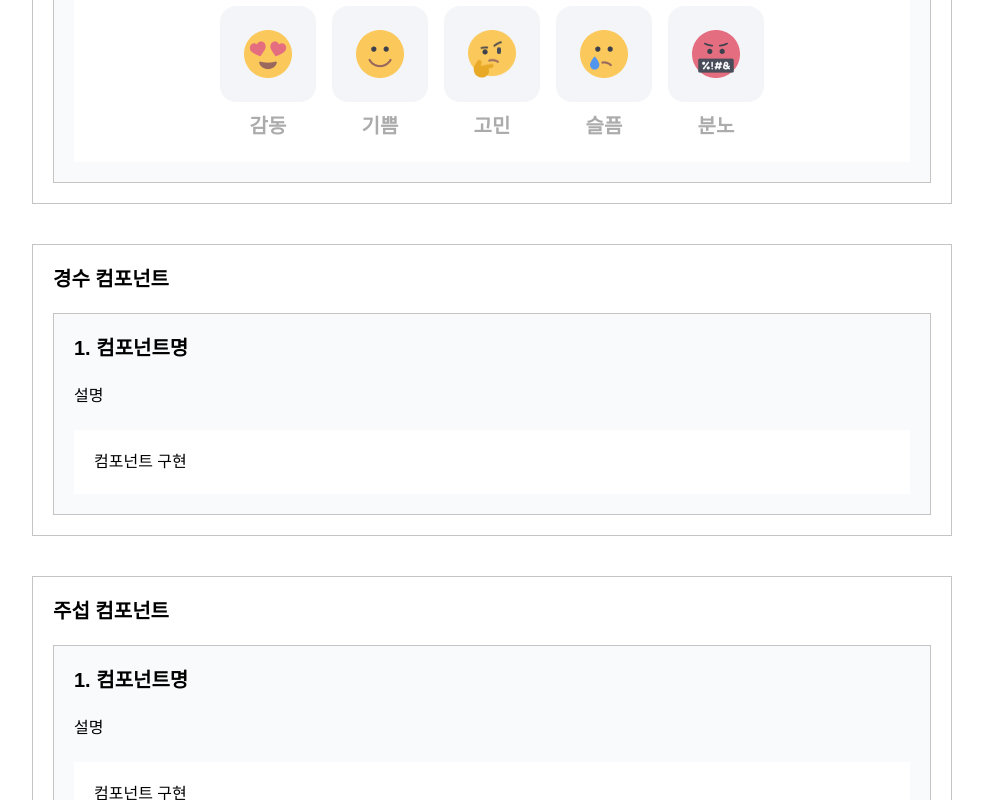
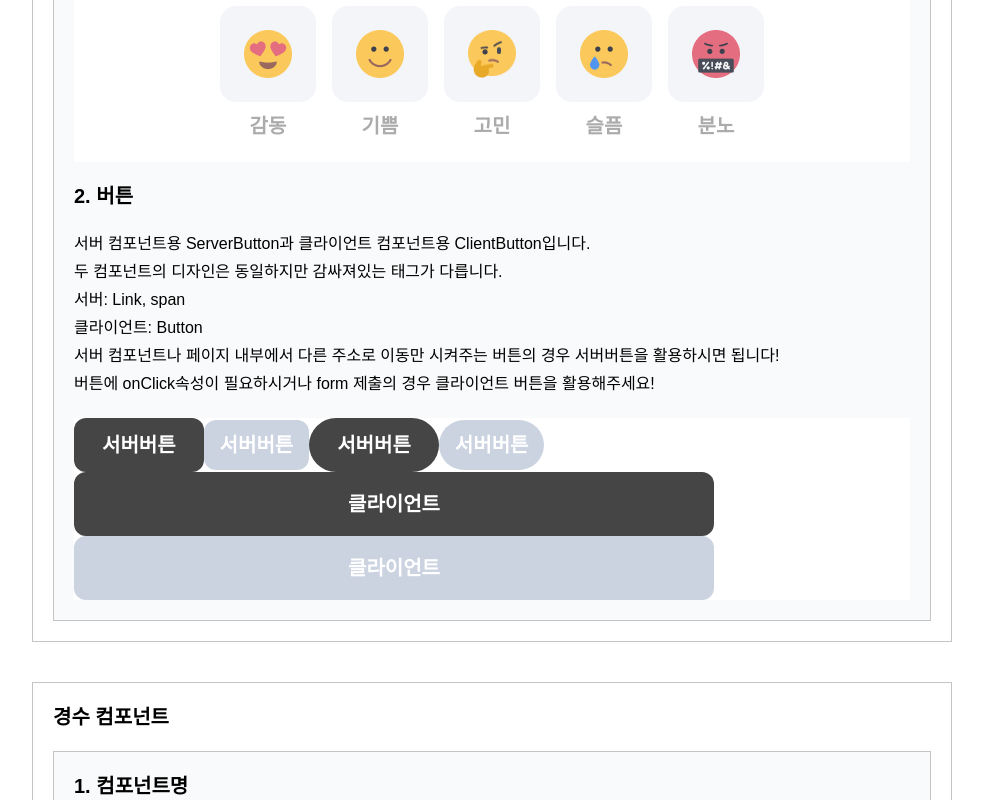
Before and after one commit to 0430will/FE12_Team5_epigram, a Next.js app: page /sample in a window 1280 px wide. Shown: the part 896-1696 px from the top of the page, without its empty margins (148-1131 px from the left). Built offline with nearby package versions, Linux system fonts and the light colour scheme; a web font is replaced by a local one.

Commit message:
Feat: 공용 컴포넌트 버튼 구현

```diff
--- a/src/app/sample/_components/Gyeong.tsx
+++ b/src/app/sample/_components/Gyeong.tsx
@@ -1,3 +1,5 @@
+import ClientButton from '@/components/Button/ClientButton';
+import ServerButton from '@/components/Button/ServerButton';
 import TodayEmotion from '@/components/TodayEmotion';
 
 export default function Gyeong() {
@@ -12,9 +14,42 @@ export default function Gyeong() {
           <br /> 클릭시 서버에 api요청도 보내게됩니다. 이때 header에 acessToken이 필요합니다!
           <br /> 로그인 기능이 아직 구현 전이라서 테스트를 원하실 경우 직접 api에 토큰을 넣어주세요.
         </p>
-        <div className="bg-white p-5">
+        <div className="mb-5 bg-white p-5">
           <TodayEmotion emotionType="main" />
           <TodayEmotion emotionType="mypage" />
+        </div>
+        <h3 className="mb-5 text-xl font-bold">2. 버튼</h3>
+        <p className="mb-5 leading-7">
+          서버 컴포넌트용 ServerButton과 클라이언트 컴포넌트용 ClientButton입니다.
+          <br />두 컴포넌트의 디자인은 동일하지만 감싸져있는 태그가 다릅니다. <br />
+          서버: Link, span
+          <br />
+          클라이언트: Button
+          <br />
+          서버 컴포넌트나 페이지 내부에서 다른 주소로 이동만 시켜주는 버튼의 경우 서버버튼을 활용하시면 됩니다!
+          <br />
+          버튼에 onClick속성이 필요하시거나 form 제출의 경우 클라이언트 버튼을 활용해주세요!
+          <br />
+        </p>
+        <div className="bg-white">
+          <ServerButton isValid href={'/'}>
+            서버버튼
+          </ServerButton>
+          <ServerButton isValid={false} href={'/'}>
+            서버버튼
+          </ServerButton>
+          <ServerButton isValid href={'/'} isRounded>
+            서버버튼
+          </ServerButton>
+          <ServerButton isValid={false} href={'/'} isRounded>
+            서버버튼
+          </ServerButton>
+          <ClientButton isValid className="w-full">
+            클라이언트
+          </ClientButton>
+          <ClientButton isValid={false} className="w-full">
+            클라이언트
+          </ClientButton>
         </div>
       </div>
     </>
--- /dev/null
+++ b/src/components/Button/ClientButton.tsx
@@ -0,0 +1,32 @@
+'use client';
+
+import { ReactNode } from 'react';
+
+interface ClientButtonProps {
+  isValid: boolean;
+  children: ReactNode;
+  type?: 'submit' | 'button';
+  onClick?: () => void;
+  className?: string;
+  isRounded?: boolean;
+}
+
+export default function ClientButton({
+  isValid,
+  children,
+  type = 'button',
+  onClick,
+  className = '',
+  isRounded = false,
+}: ClientButtonProps) {
+  return (
+    <button
+      className={`text-pre-lg pc:text-pre-xl pc:py-[16px] max-w-[640px] transition-colors duration-300 ${isRounded ? 'rounded-[100px]' : 'rounded-[12px]'} px-[16px] py-[9px] font-semibold text-blue-100 ${isValid ? `bg-black-500 hover:bg-black-400 cursor-pointer` : `bg-blue-300`} ${className}`}
+      type={type}
+      disabled={!isValid}
+      onClick={() => onClick?.()}
+    >
+      {children}
+    </button>
+  );
+}
--- /dev/null
+++ b/src/components/Button/ServerButton.tsx
@@ -0,0 +1,37 @@
+import Link from 'next/link';
+import { ReactNode } from 'react';
+
+interface ServerButtonProps {
+  isValid: boolean;
+  href: string;
+  className?: string;
+  isRounded?: boolean;
+  children: ReactNode;
+}
+
+export default function ServerButton({
+  isValid,
+  href,
+  className = '',
+  isRounded = false,
+  children,
+}: ServerButtonProps) {
+  return (
+    <>
+      {isValid ? (
+        <Link
+          className={`text-pre-lg pc:text-pre-xl bg-black-500 hover:bg-black-400 inline-block max-w-[640px] cursor-pointer transition-colors duration-300 ${isRounded ? 'rounded-[100px]' : 'rounded-[12px]'} px-[28px] py-[11px] font-semibold text-blue-100 ${className}`}
+          href={href}
+        >
+          {children}
+        </Link>
+      ) : (
+        <span
+          className={`text-pre-lg pc:text-pre-xl inline-block max-w-[640px] justify-center ${isRounded ? 'rounded-[100px]' : 'rounded-[12px]'} bg-blue-300 px-[16px] py-[9px] font-semibold text-blue-100 ${className}`}
+        >
+          {children}
+        </span>
+      )}
+    </>
+  );
+}
```
